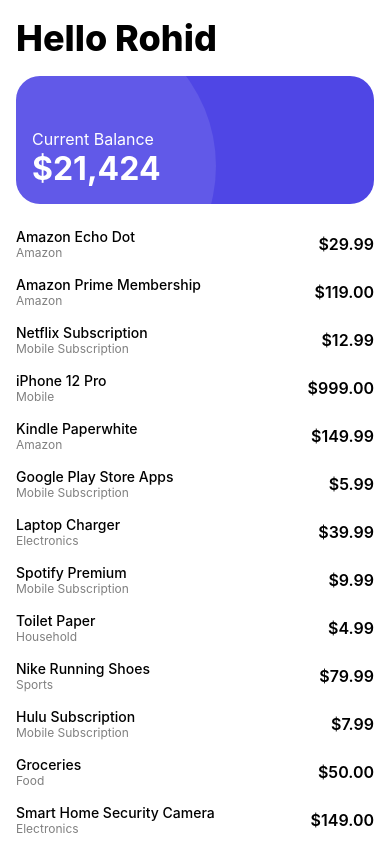
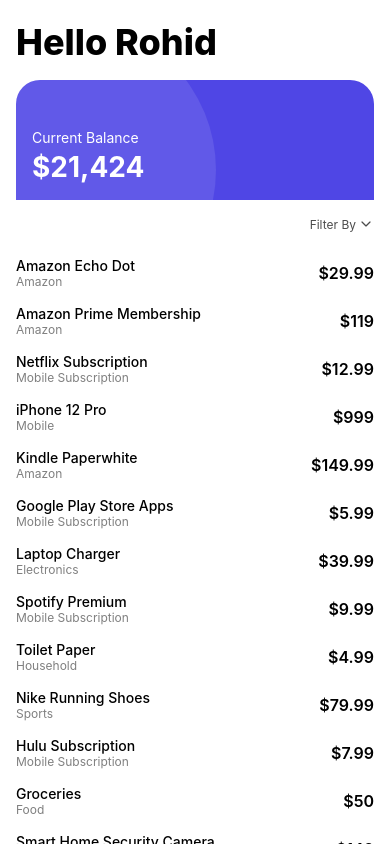
Before and after one commit to iam-rohid/rn-scroll-animation, a React Native app: screen / in a window 390 px wide. Built offline with nearby package versions, Linux system fonts and the light colour scheme.

Commit message:
basic animation

```diff
--- a/App.tsx
+++ b/App.tsx
@@ -1,18 +1,27 @@
 import "react-native-gesture-handler";
-import { StatusBar } from "expo-status-bar";
+import { StatusBar, setStatusBarStyle } from "expo-status-bar";
 import {
-  FlatList,
   StyleSheet,
   Text,
+  TouchableOpacity,
   View,
   useWindowDimensions,
 } from "react-native";
-import { GestureHandlerRootView } from "react-native-gesture-handler";
+import { FlatList, GestureHandlerRootView } from "react-native-gesture-handler";
 import {
   SafeAreaProvider,
-  SafeAreaView,
   useSafeAreaInsets,
 } from "react-native-safe-area-context";
+import Animated, {
+  Extrapolate,
+  interpolate,
+  runOnJS,
+  useAnimatedScrollHandler,
+  useAnimatedStyle,
+  useSharedValue,
+} from "react-native-reanimated";
+import FeatherIcons from "@expo/vector-icons/Feather";
+import { useState } from "react";
 
 type Balance = {
   id: string;
@@ -65,7 +74,7 @@
     id: 2,
     title: "Amazon Prime Membership",
     type: "Amazon",
-    price: "$119.00",
+    price: "$119",
   },
   {
     id: 3,
@@ -77,7 +86,7 @@
     id: 4,
     title: "iPhone 12 Pro",
     type: "Mobile",
-    price: "$999.00",
+    price: "$999",
   },
   {
     id: 5,
@@ -125,19 +134,19 @@
     id: 12,
     title: "Groceries",
     type: "Food",
-    price: "$50.00",
+    price: "$50",
   },
   {
     id: 13,
     title: "Smart Home Security Camera",
     type: "Electronics",
-    price: "$149.00",
+    price: "$149",
   },
   {
     id: 14,
     title: "Gym Membership",
     type: "Fitness",
-    price: "$30.00",
+    price: "$30",
   },
   {
     id: 15,
@@ -155,19 +164,19 @@
     id: 17,
     title: "Home Decor Items",
     type: "Home",
-    price: "$25.00",
+    price: "$25",
   },
   {
     id: 18,
     title: "Car Insurance",
     type: "Insurance",
-    price: "$100.00",
+    price: "$100",
   },
   {
     id: 19,
     title: "Electricity Bill",
     type: "Utilities",
-    price: "$75.00",
+    price: "$75",
   },
   {
     id: 20,
@@ -188,16 +197,72 @@
   );
 }
 
+const CARD_HEIGHT = 120;
+
 const Home = () => {
   const dimentions = useWindowDimensions();
   const insets = useSafeAreaInsets();
+  const scrollY = useSharedValue(0);
+  const expandMode = useSharedValue(false);
+
+  const scrollHandler = useAnimatedScrollHandler({
+    onScroll: (event) => {
+      scrollY.value = event.contentOffset.y;
+      if (event.contentOffset.y >= 80 && !expandMode.value) {
+        expandMode.value = true;
+        runOnJS(setStatusBarStyle)("light");
+      }
+      if (event.contentOffset.y < 80 && expandMode.value) {
+        expandMode.value = false;
+        runOnJS(setStatusBarStyle)("auto");
+      }
+    },
+  });
+
+  const cardScrollListStyle = useAnimatedStyle(() => ({
+    top: Math.max(0, -(scrollY.value - 80)),
+  }));
+
+  const cardWrapperStyle = useAnimatedStyle(() => ({
+    paddingHorizontal: interpolate(
+      scrollY.value,
+      [0, 80],
+      [16, 0],
+      Extrapolate.CLAMP
+    ),
+  }));
+
+  const cardStyle = useAnimatedStyle(() => ({
+    borderTopLeftRadius: interpolate(
+      scrollY.value,
+      [0, 80],
+      [24, 0],
+      Extrapolate.CLAMP
+    ),
+    borderTopRightRadius: interpolate(
+      scrollY.value,
+      [0, 80],
+      [24, 0],
+      Extrapolate.CLAMP
+    ),
+
+    height: interpolate(
+      scrollY.value,
+      [0, 80],
+      [CARD_HEIGHT, CARD_HEIGHT + insets.top],
+      Extrapolate.CLAMP
+    ),
+  }));
 
   return (
-    <FlatList
+    <>
+      <Animated.FlatList
         style={{ flex: 1 }}
         contentContainerStyle={{
           paddingBottom: insets.bottom,
         }}
+        scrollEventThrottle={16}
+        onScroll={scrollHandler}
         data={purchases}
         renderItem={({ item }) => (
           <View
@@ -214,38 +279,93 @@
               </Text>
               <Text style={{ fontSize: 12, opacity: 0.5 }}>{item.type}</Text>
             </View>
-          <Text style={{ fontSize: 16, fontWeight: "600", textAlign: "right" }}>
+            <Text
+              style={{ fontSize: 16, fontWeight: "600", textAlign: "right" }}
+            >
               {item.price}
             </Text>
           </View>
         )}
         ListHeaderComponent={() => (
-        <View style={{ paddingTop: insets.top, backgroundColor: "#ffffff" }}>
-          <View style={{ paddingHorizontal: 16, paddingTop: 16 }}>
-            <Text style={{ fontSize: 36, fontWeight: "800" }}>Hello Rohid</Text>
+          <Animated.View
+            style={[
+              {
+                paddingTop: insets.top,
+                backgroundColor: "#ffffff",
+                position: "relative",
+              },
+            ]}
+          >
+            <View
+              style={{
+                paddingHorizontal: 16,
+                paddingBottom: 16,
+                height: 80,
+                justifyContent: "flex-end",
+              }}
+            >
+              <Text style={{ fontSize: 36, fontWeight: "800" }}>
+                Hello Rohid
+              </Text>
             </View>
-          <FlatList
+            <View style={{ height: CARD_HEIGHT }} />
+            <View
+              style={{
+                flexDirection: "row",
+                alignItems: "center",
+                justifyContent: "flex-end",
+                padding: 16,
+              }}
+            >
+              <TouchableOpacity
+                style={{ flexDirection: "row", alignItems: "center", gap: 2 }}
+              >
+                <Text style={{ opacity: 0.7, fontSize: 12 }}>Filter By</Text>
+                <FeatherIcons
+                  name="chevron-down"
+                  size={16}
+                  style={{ opacity: 0.7 }}
+                />
+              </TouchableOpacity>
+            </View>
+          </Animated.View>
+        )}
+      />
+      <Animated.FlatList
+        style={[
+          {
+            position: "absolute",
+            left: 0,
+            right: 0,
+          },
+          cardScrollListStyle,
+        ]}
         horizontal
         showsHorizontalScrollIndicator={false}
         data={balances}
         keyExtractor={(item) => item.id}
         renderItem={({ item }) => (
-              <View
-                style={{
+          <Animated.View
+            style={[
+              {
                 width: dimentions.width,
-                  padding: 16,
-                }}
+                height: CARD_HEIGHT + insets.top,
+                justifyContent: "flex-end",
+              },
+              cardWrapperStyle,
+            ]}
           >
-                <View
-                  style={{
+            <Animated.View
+              style={[
+                {
                   backgroundColor: item.color,
-                    height: 128,
                   justifyContent: "flex-end",
                   padding: 16,
-                    borderRadius: 24,
                   position: "relative",
                   overflow: "hidden",
-                  }}
+                },
+                cardStyle,
+              ]}
             >
               <View
                 style={{
@@ -259,29 +379,32 @@
                   left: -100,
                 }}
               />
-                  <Text style={{ fontSize: 16, color: item.fgColor }}>
+              <Text
+                style={{
+                  fontSize: 14,
+                  marginBottom: 4,
+                  color: item.fgColor,
+                }}
+              >
                 Current Balance
               </Text>
               <Text
                 style={{
-                      fontSize: 32,
+                  fontSize: 28,
                   color: item.fgColor,
                   fontWeight: "700",
                 }}
               >
                 ${item.balance.toLocaleString()}
               </Text>
-                </View>
-              </View>
+            </Animated.View>
+          </Animated.View>
         )}
         snapToInterval={dimentions.width}
         decelerationRate="fast"
         snapToAlignment="center"
       />
-        </View>
-      )}
-      stickyHeaderIndices={[0]}
-    />
+    </>
   );
 };
 
--- a/package.json
+++ b/package.json
@@ -15,7 +15,8 @@
     "react-native": "0.72.6",
     "react-native-reanimated": "~3.3.0",
     "react-native-gesture-handler": "~2.12.0",
-    "react-native-safe-area-context": "4.6.3"
+    "react-native-safe-area-context": "4.6.3",
+    "react-native-svg": "13.9.0"
   },
   "devDependencies": {
     "@babel/core": "^7.20.0",
```
Also changed, not shown: 1 other file (tests, documents, lock files or other folders). Lines whose indentation alone changed are shown as unchanged.
